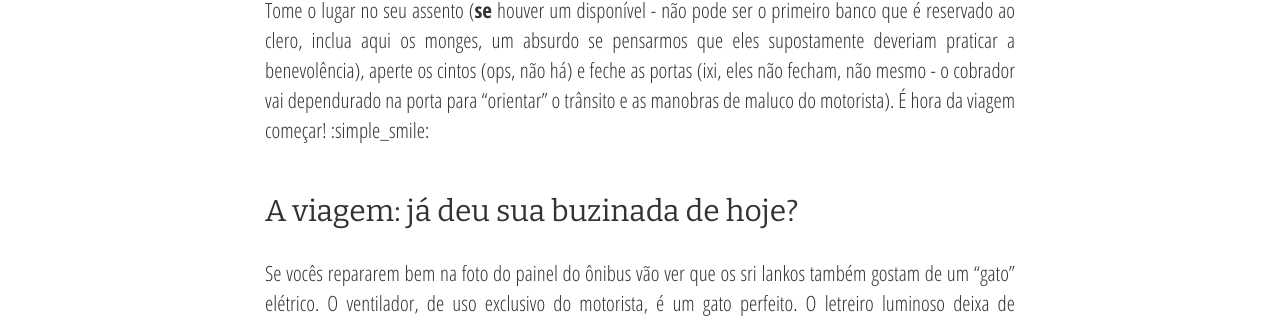
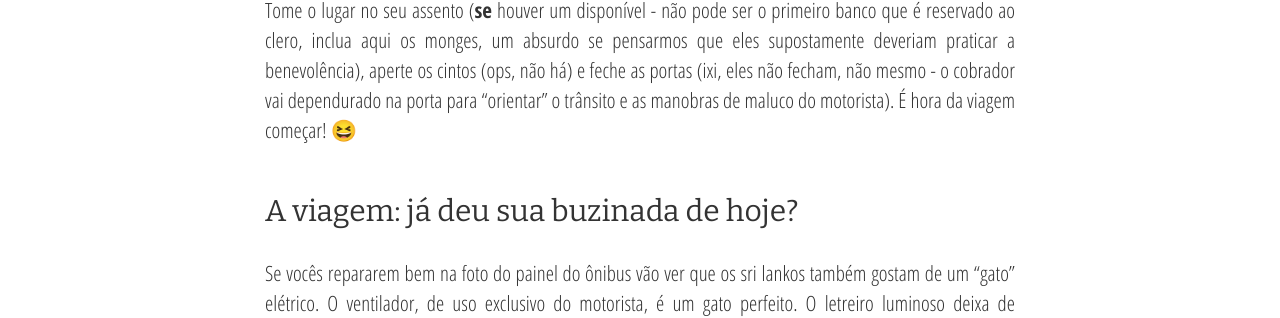
Before and after one commit to amandaferrari/project-grace-marguerite, a Jekyll site: the page built from _posts/2017-02-17-transporte-publico-sri-lanka.md, in a window 1280 px wide and 900 px high, scrolled down 1844 px. Shown: the part 264-582 px from the top of the window. Built offline with Jekyll 4.4.1, drawn with Linux system fonts in a browser that asks for light colours; nearby versions of some CDN libraries; emoji names are drawn with the system emoji font; some web fonts are replaced; comment, search, counter and statistics services are not loaded; some of the changed text lies outside the part shown.

Commit message:
Update 2017-02-17-transporte-publico-sri-lanka.md

```diff
--- a/_posts/2017-02-17-transporte-publico-sri-lanka.md
+++ b/_posts/2017-02-17-transporte-publico-sri-lanka.md
@@ -13,7 +13,7 @@ comments: true
 
 # Um pouco mais de socialismo na minha vida: é de busão que eu vou!
 
-Antes de vir para o Sri Lanka, vi muitos *blogs* que comentavam sobre a dificuldade para se deslocar de um lado para o outro dentro do país com o transporte público. Por esse motivo, considerei alugar um carro para poder viajar com mais facilidade. Estava com medo do que eu ia encontrar por lá. Durante a reserva do carro, tive alguns problemas e acabei desistindo da ideia. Foi o melhor que fiz. Estando aqui durante esses dias e fazendo uso regular dos ônibus e dos trens para deslocamento (intra/intermunicipal) posso dizer sem medo de errar: __os *blogs* estavam errados__. Viajar por aqui é muito fácil, mas claro que __sem nenhum luxo__.
+Antes de vir para o Sri Lanka, vi muitos *blogs* que comentavam sobre a dificuldade para se deslocar de um lado para o outro dentro do país com o transporte público. Por esse motivo, considerei alugar um carro para poder viajar com mais facilidade. Estava com medo do que eu ia encontrar por lá. Durante a reserva do carro, tive alguns problemas e acabei desistindo da ideia. Foi o melhor que fiz. Estando aqui durante esses dias e fazendo uso regular dos ônibus e dos trens para deslocamento (intra/intermunicipal) posso dizer sem medo de errar: __os blogs estavam errados__. Viajar por aqui é muito fácil, mas claro que __sem nenhum luxo__.
 
 Apesar da tranquilidade de usar os ônibus e trens no Sri Lanka, muitas características dos veículos e dos usuários tornam a experiência única. E é sobre isso que vou escrever nesse novo texto do *blog*. Será que consigo passar um pouco do que senti rodando pela ilha dos elefantes? Espero que sim! :smiley:
 
@@ -33,7 +33,7 @@ Depois que você conseguiu entrar no "busão" é hora de presenciar como todas a
 
 A minha primeira observação foi notar que o motorista dirige descalço. Com raras exceções eles estão usando um chinelo de dedo, o que torna a viagem ainda mais instigante.
 
-Tome o lugar no seu assento (__se__ houver um disponível - não pode ser o primeiro banco que é reservado ao clero, inclua aqui os monges, um absurdo se pensarmos que eles supostamente deveriam praticar a benevolência), aperte os cintos (ops, não há) e feche as portas (ixi, eles não fecham, não mesmo - o cobrador vai dependurado na porta para "orientar" o trânsito e as manobras de maluco do motorista). É hora da viagem começar! :simple_smile:
+Tome o lugar no seu assento (__se__ houver um disponível - não pode ser o primeiro banco que é reservado ao clero, inclua aqui os monges, um absurdo se pensarmos que eles supostamente deveriam praticar a benevolência), aperte os cintos (ops, não há) e feche as portas (ixi, eles não fecham, não mesmo - o cobrador vai dependurado na porta para "orientar" o trânsito e as manobras de maluco do motorista). É hora da viagem começar! :laughing:
 
 ## A viagem: já deu sua buzinada de hoje?
 
```
